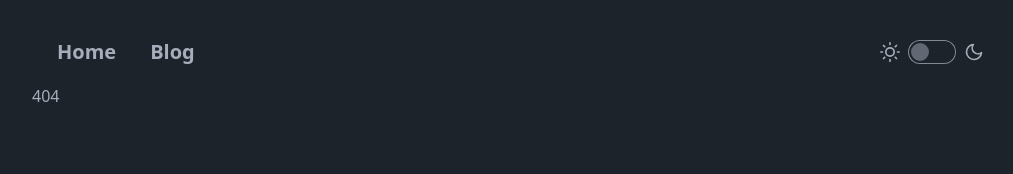
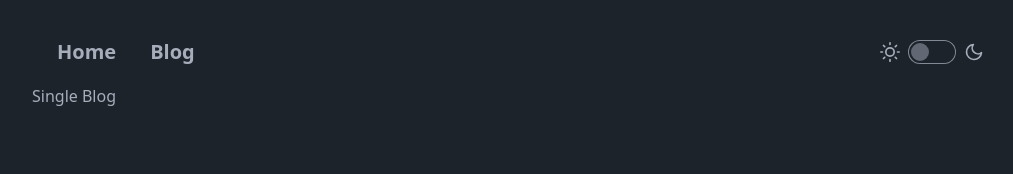
Before and after one commit to callumbuttery/photoblog, a React app: page /blogDetails/1 in a window 1280 px wide. Before the commit this address had no page. Shown: the top 174 px of the page, without its empty margins (128-1141 px from the left). Built offline with nearby package versions, Linux system fonts and the light colour scheme; the HTML template or start-up script is replaced by a standard one.

Commit message:
Hit single blog

```diff
--- a/src/App.tsx
+++ b/src/App.tsx
@@ -2,6 +2,7 @@ import { BrowserRouter, Routes, Route } from "react-router-dom";
 import { Navbar } from "./Nav/Navbar";
 import { BlogList } from "./Pages/Blog/BlogList";
 import { Home } from "./Pages/Home";
+import { SingleBlog } from "./Pages/Blog/SingleBlog";
 
 function App() {
 	return (
@@ -12,7 +13,7 @@ function App() {
 					<Routes>
 						<Route path="/" element={<Home />}></Route>
 						<Route path="/blog" element={<BlogList />}></Route>
-						<Route path="/blogDetails/:id" element={<div>404</div>}></Route>
+						<Route path="/blogDetails/:id" element={<SingleBlog />}></Route>
 					</Routes>
 				</BrowserRouter>
 			</div>
--- a/src/Pages/Blog/BlogList/BlogList.tsx
+++ b/src/Pages/Blog/BlogList/BlogList.tsx
@@ -2,6 +2,7 @@ import { useEffect, useState } from "react";
 import { getAllEntries } from "../../../api/contentful/getAllEntries";
 import { BlogLoadingSkeleton } from ".";
 import { Blog } from "./types";
+import { Link as RouterLink } from "react-router-dom";
 
 export const BlogList: React.FC = () => {
 	const [blogs, setBlogs] = useState<any[]>([]);
@@ -46,7 +47,9 @@ export const BlogList: React.FC = () => {
 									<p>{blog.fields.blogDate}</p>
 									<p>{blog.fields.blogAuthor}</p>
 									<div className="card-actions justify-center mt-3">
-										<button className="btn btn-primary">View</button>
+										<RouterLink to={`/blogDetails/${blog.sys.id}`}>
+											<button className="btn btn-primary">View</button>
+										</RouterLink>
 									</div>
 								</div>
 							</div>
--- a/src/Pages/Blog/SingleBlog/SingleBlog.tsx
+++ b/src/Pages/Blog/SingleBlog/SingleBlog.tsx
@@ -1,3 +1,3 @@
 export const SingleBlog: React.FC = () => {
-	return <div>Single Blog</div>;
+	return <div className="">Single Blog</div>;
 };
```
